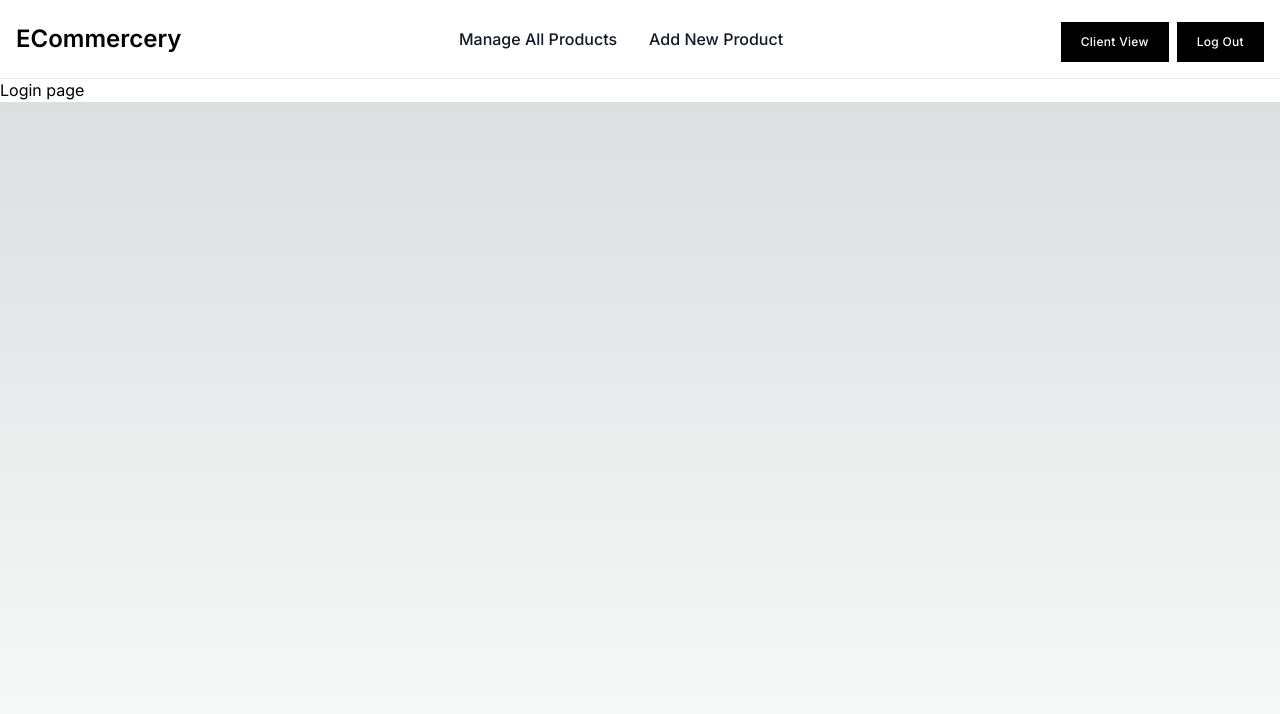
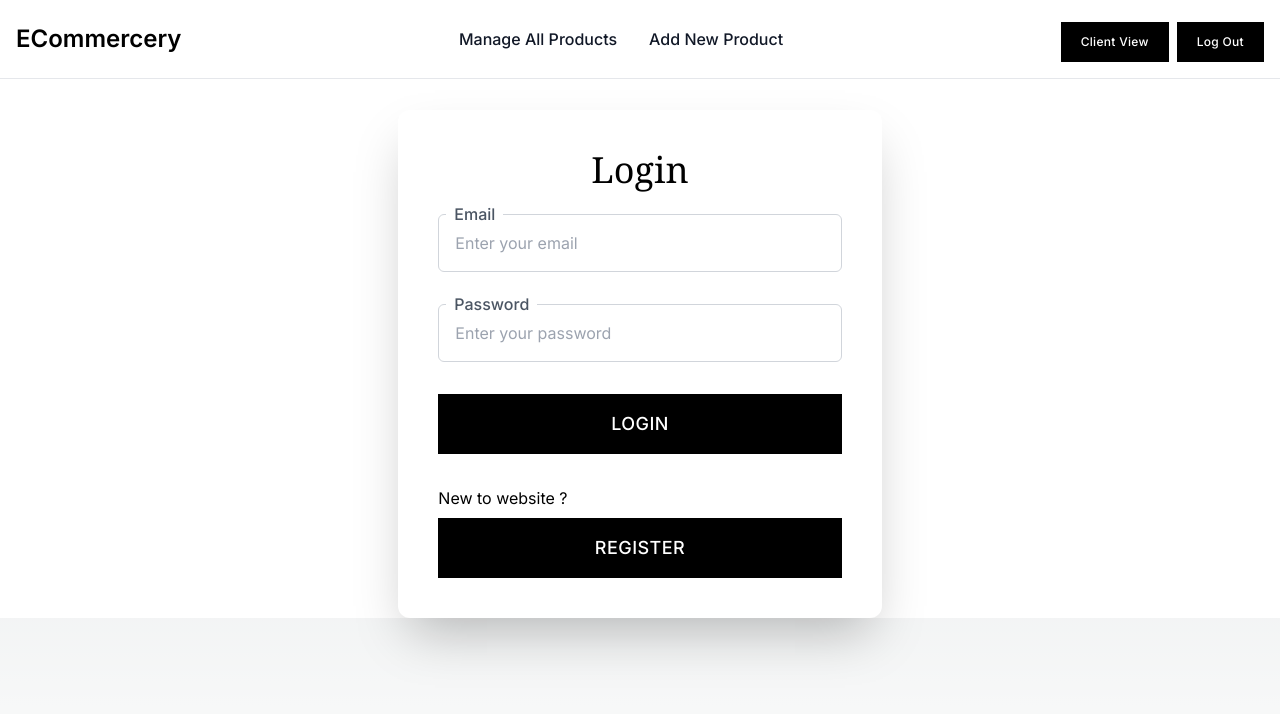
Before and after one commit to JarmanjitSingh/E-Commerce-Next.js, a Next.js app: page /login in a window 1280 px wide. Shown: the top 714 px of the page. Built offline with nearby package versions, Linux system fonts and the light colour scheme.

Commit message:
Login ui and register ui has been done

```diff
--- a/src/app/login/page.js
+++ b/src/app/login/page.js
@@ -1,7 +1,72 @@
-'use client'
+"use client";
 
-export default function Login(){
-    return (
-        <div className="bg-white relative">Login page</div>
-    )
+import InputComponent from "@/components/FormElements/InputComponent";
+import { loginFormControls } from "@/utils";
+import { useRouter } from "next/navigation";
+
+export default function Login() {
+
+    const router = useRouter()
+  return (
+    <div className="bg-white relative">
+      <div className="flex flex-col items-center justify-between pt-0 pr-10 pb-0 pl-10 mt-8 mr-auto xl:px-5 lg:flex-row">
+        <div className="flex flex-col justify-center items-center w-full pr-10 pl-10 lg:flex-row">
+          <div className="w-full mt-10 mr-0 mb-0 ml-0 relative max-w-2xl lg:mt-0 lg:w-5/12">
+            <div className="flex flex-col items-center justify-start pt-10 pr-10 pb-10 pl-10 bg-white shadow-2xl rounded-xl relative z-10">
+              <p className="w-full text-4xl font-medium text-center font-serif">
+                Login
+              </p>
+              <div className="w-full mt-6 mr-0 mb-0 ml-0 relative space-y-8">
+                {loginFormControls.map((controlItem) =>
+                  controlItem.componentType === "input" ? (
+                    <InputComponent
+                      type={controlItem.type}
+                      placeholder={controlItem.placeholder}
+                      label={controlItem.label}
+                      // onChange={(event) => {
+                      //   setFormData({
+                      //     ...formData,
+                      //     [controlItem.id]: event.target.value,
+                      //   });
+                      // }}
+                      // value={formData[controlItem.id]}
+                    />
+                  ) : null
+                )}
+                <button
+                  className=" disabled:opacity-50 inline-flex w-full items-center justify-center bg-black px-6 py-4 text-lg
+               text-white transition-all duration-200 ease-in-out focus:shadow font-medium uppercase tracking-wide
+               "
+                  // disabled={!isFormValid()}
+                  // onClick={handleRegisterOnSubmit}
+                >
+                  {/* {pageLevelLoader ? (
+                      <ComponentLevelLoader
+                        text={"Registering"}
+                        color={"#ffffff"}
+                        loading={pageLevelLoader}
+                      />
+                    ) : (
+                      "Register"
+                    )} */}
+                  Login
+                </button>
+                <div className="flex flex-col gap-2">
+                  <p>New to website ?</p>
+                  <button
+                    className=" disabled:opacity-50 inline-flex w-full items-center justify-center bg-black px-6 py-4 text-lg
+               text-white transition-all duration-200 ease-in-out focus:shadow font-medium uppercase tracking-wide
+               "
+               onClick={()=> router.push("/register")}
+                  >
+                    Register
+                  </button>
+                </div>
+              </div>
+            </div>
+          </div>
+        </div>
+      </div>
+    </div>
+  );
 }
--- a/src/utils/index.js
+++ b/src/utils/index.js
@@ -79,3 +79,20 @@
     ],
   },
 ];
+
+export const loginFormControls = [
+  {
+    id: "email",
+    type: "email",
+    placeholder: "Enter your email",
+    label: "Email",
+    componentType: "input",
+  },
+  {
+    id: "password",
+    type: "password",
+    placeholder: "Enter your password",
+    label: "Password",
+    componentType: "input",
+  },
+];
```
